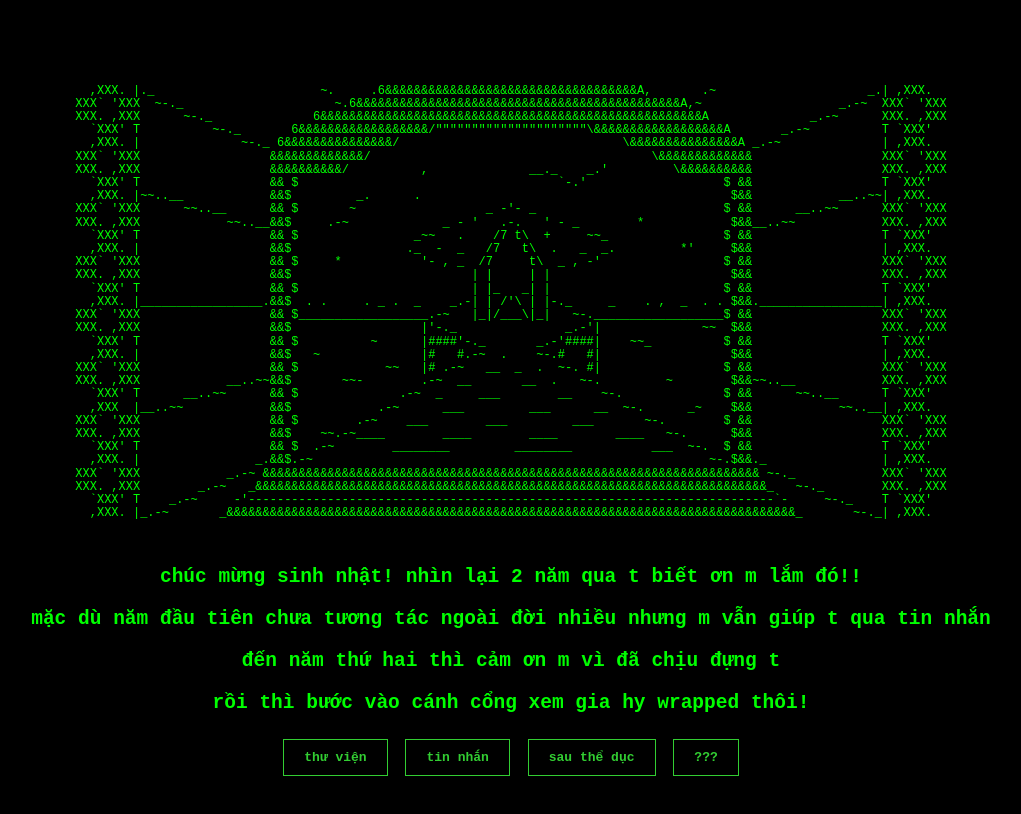
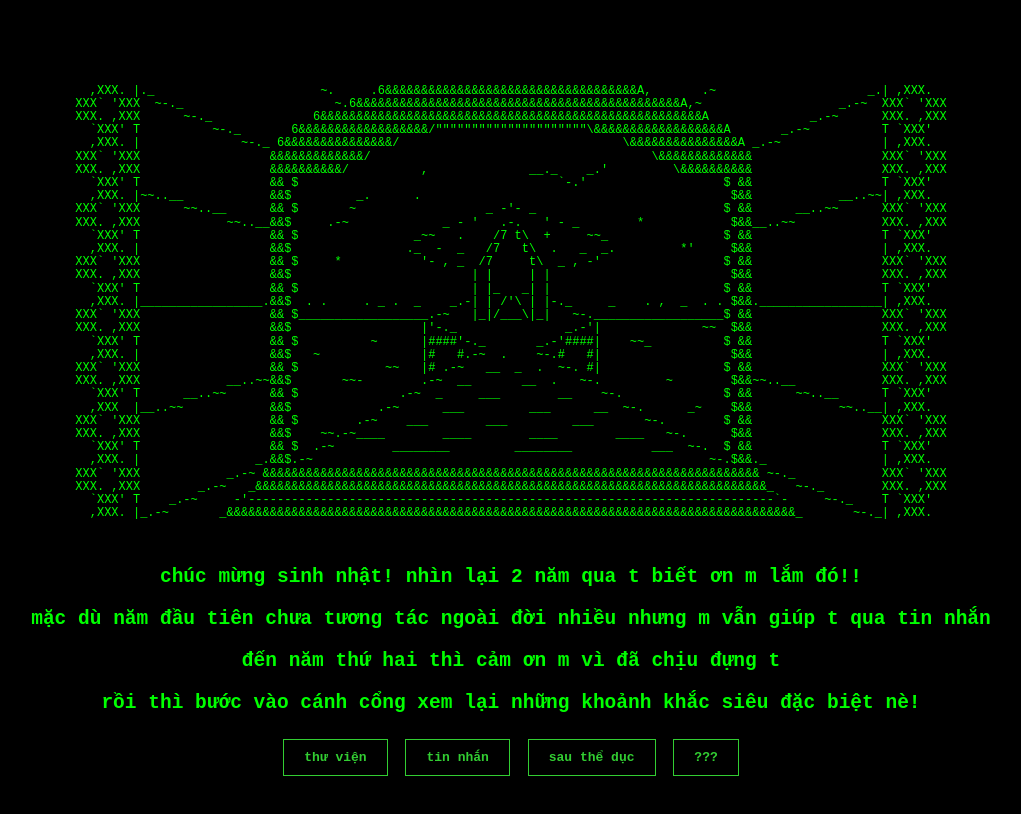
Before and after one commit to kubell2009-spec/february-25th, a plain HTML site: page index.html in a window 1280 px wide. Shown: the whole page, without its empty margins (129-1150 px from the left). Drawn offline with Linux system fonts and the light colour scheme.

Commit message:
Update index.html

```diff
--- a/index.html
+++ b/index.html
@@ -48,7 +48,7 @@ XXX. ,XXX        _.-~   _&&&&&&&&&&&&&&&&&&&&&&&&&&&&&&&&&&&&&&&&&&&&&&&&&&&&&&&
     <h2>chúc mừng sinh nhật! nhìn lại 2 năm qua t biết ơn m lắm đó!!</h2>
     <h2>mặc dù năm đầu tiên chưa tương tác ngoài đời nhiều nhưng m vẫn giúp t qua tin nhắn</h2>
     <h2>đến năm thứ hai thì cảm ơn m vì đã chịu đựng t</h2>
-    <h2>rồi thì bước vào cánh cổng xem gia hy wrapped thôi!</h2>
+    <h2>rồi thì bước vào cánh cổng xem lại những khoảnh khắc siêu đặc biệt nè!</h2>
     <div class="buttons">
       <a href="feb25_lib.html">thư viện</a>
       <a href="feb25_txt.html">tin nhắn</a>
```
